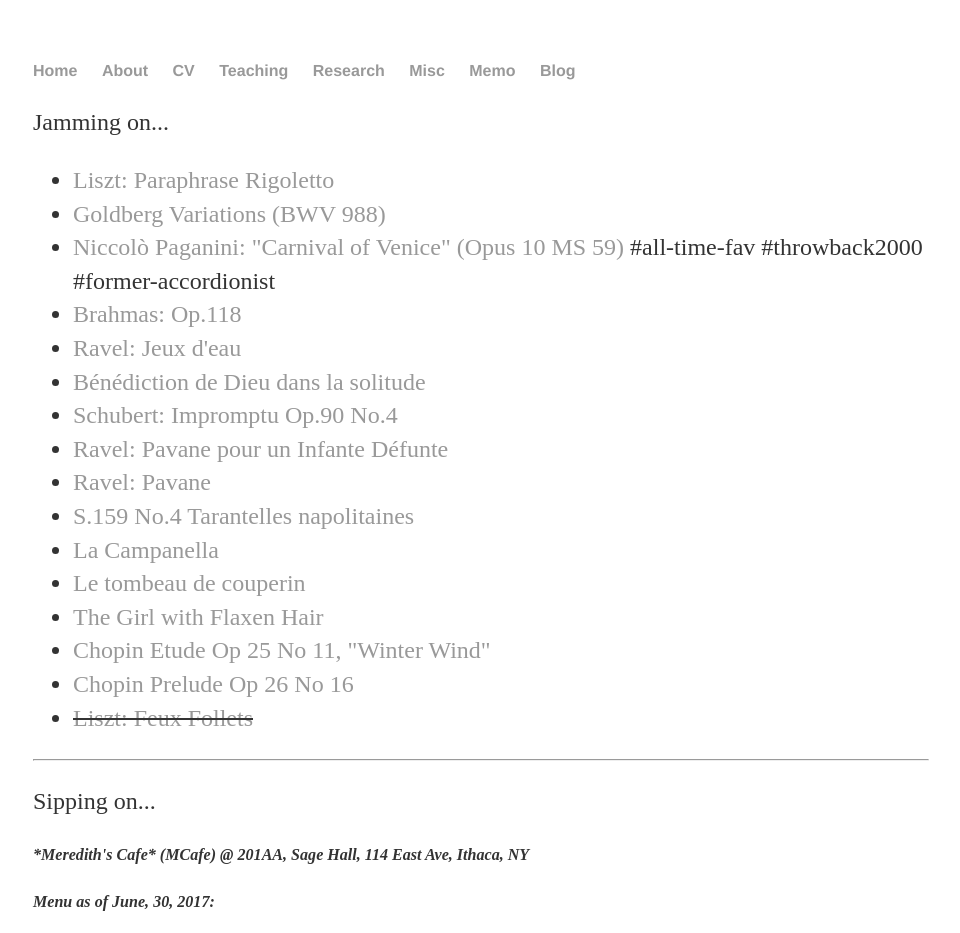
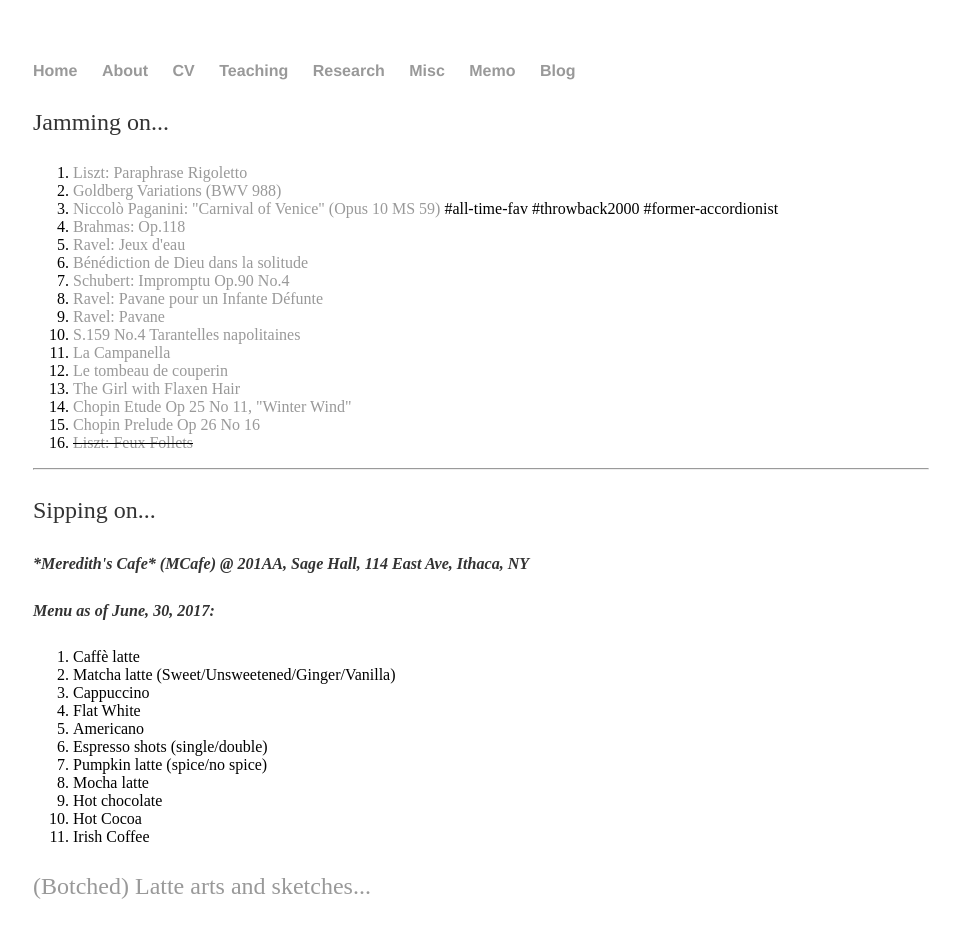
Before and after one commit to shenglih/shenglih.github.io, a Jekyll site: the page built from misc/index.html, in a window 1280 px wide. Shown: the top 933 px of the page, without its empty margins (159-1119 px from the left). Built offline with Jekyll 4.4.1, drawn with Linux system fonts in a browser that asks for light colours.

Commit message:
Update index.html

```diff
--- a/misc/index.html
+++ b/misc/index.html
@@ -4,7 +4,7 @@
 ---
 <div class="blurb">
 	<p> Jamming on... </p>
-	<ul>
+	<ol>
 		<li> <a href="/misc/Rigoletto.pdf"> Liszt: Paraphrase Rigoletto</a></li>
 		<li> <a href="/misc/Goldberg_Variations__facsimile_.pdf"> Goldberg Variations</a><a href="/misc/gv.pdf"> (BWV 988)</a> </li>
 		<li> <a href="http://www.accordionist.net/68/"> Niccolò Paganini: "Carnival of Venice" (Opus 10 MS 59) </a> #all-time-fav #throwback2000 #former-accordionist</li>
@@ -22,12 +22,12 @@
 		<li> <a href=""> Chopin Prelude Op 26 No 16 </a></li>
 		<li> <del> <a href=""> Liszt: Feux Follets </a></del></li>
 
-	</ul>
+	</ol>
 	<hr>
 	<p> Sipping on... </p>
 	<h6><em><p>  *Meredith's Cafe* (MCafe) @ 201AA, Sage Hall, 114 East Ave, Ithaca, NY  </p></em></h6>
 	<h6><em><p>  Menu as of June, 30, 2017: </p></h6></em>
-	<ul>
+	<ol>
 		<li> Caffè latte </li>
 		<li> Matcha latte (Sweet/Unsweetened/Ginger/Vanilla)</li>
 		<li> Cappuccino </li>
@@ -39,7 +39,7 @@
 		<li> Hot chocolate </li>
 		<li> Hot Cocoa </li>
 		<li> Irish Coffee</li>
-	</ul>
+	</ol>
 	<p><a href=""> (Botched) Latte arts and sketches... </a>  </p>
 	<!--
 	<p><em> ~Upgraditis status:~ </em></p>
@@ -48,17 +48,17 @@
 		<li> Nesco Coffee Bean Roaster </li>
 	</ol>-->
 	<p> thanks to...</p>
-	<ul>
+	<ol>
 		<li> <a href="http://coffeegeek.com"> Coffee Geek</a> </li>
 		<li> <a href="http://www.home-barista.com/"> Home Barista</a></li>
 		<li> <a href="http://homeroaster.com"> Home Roaster </a></li>
 		<li> <a href="http://www.sweetmarias.com"> Sweet Marias </a></li>
 		<li> <a href="http://morecoffee.com"> More Coffee </a></li>
-	</ul>
-	<ul>
+	</ol>
+	<ol>
 		<li><span style="color:orangered;">ping me for free coffee or drinks any time, cupping welcome</span></li>
 		<del><li>complementary wine and/or spirit of the week: (usu. off dry whites) </li></del>
-	</ul>
+	</ol>
 
 	<hr>
 
```
